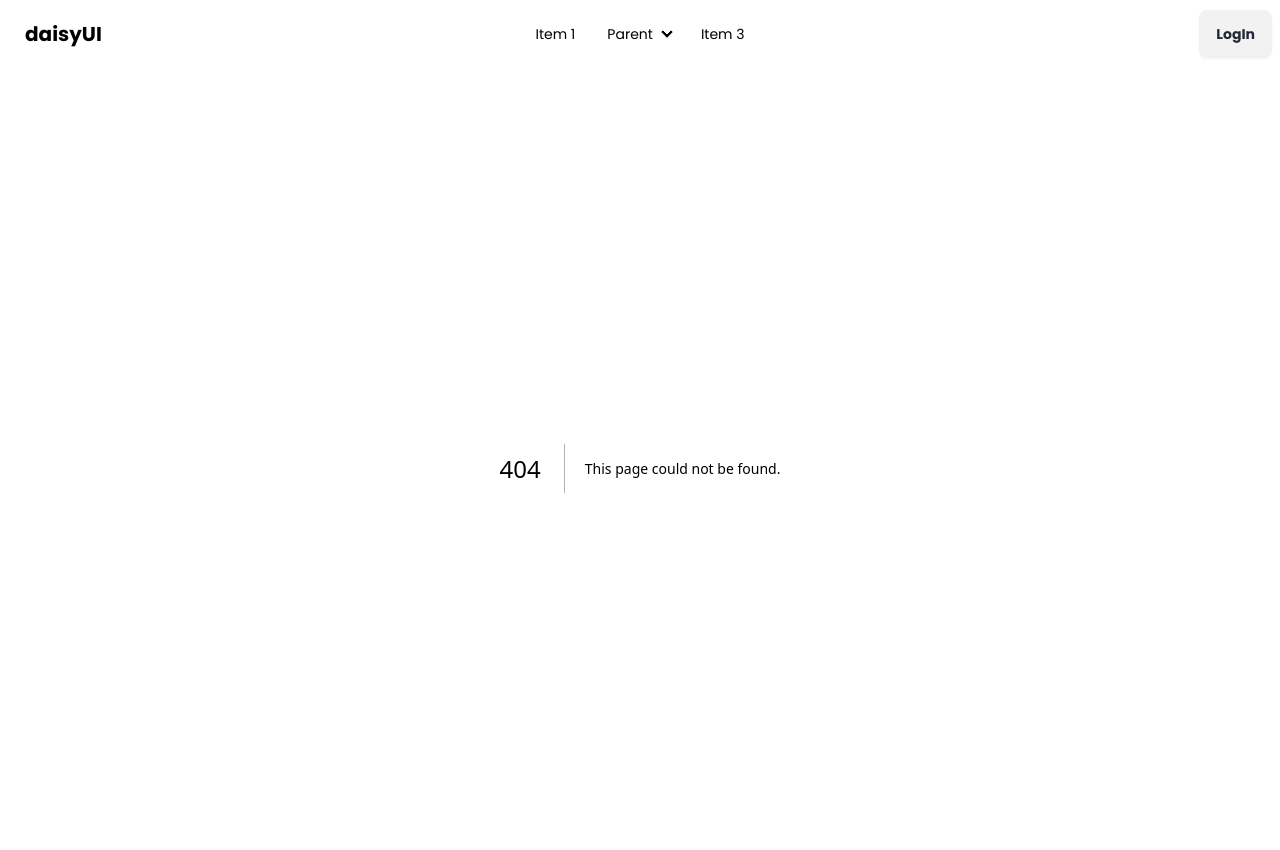
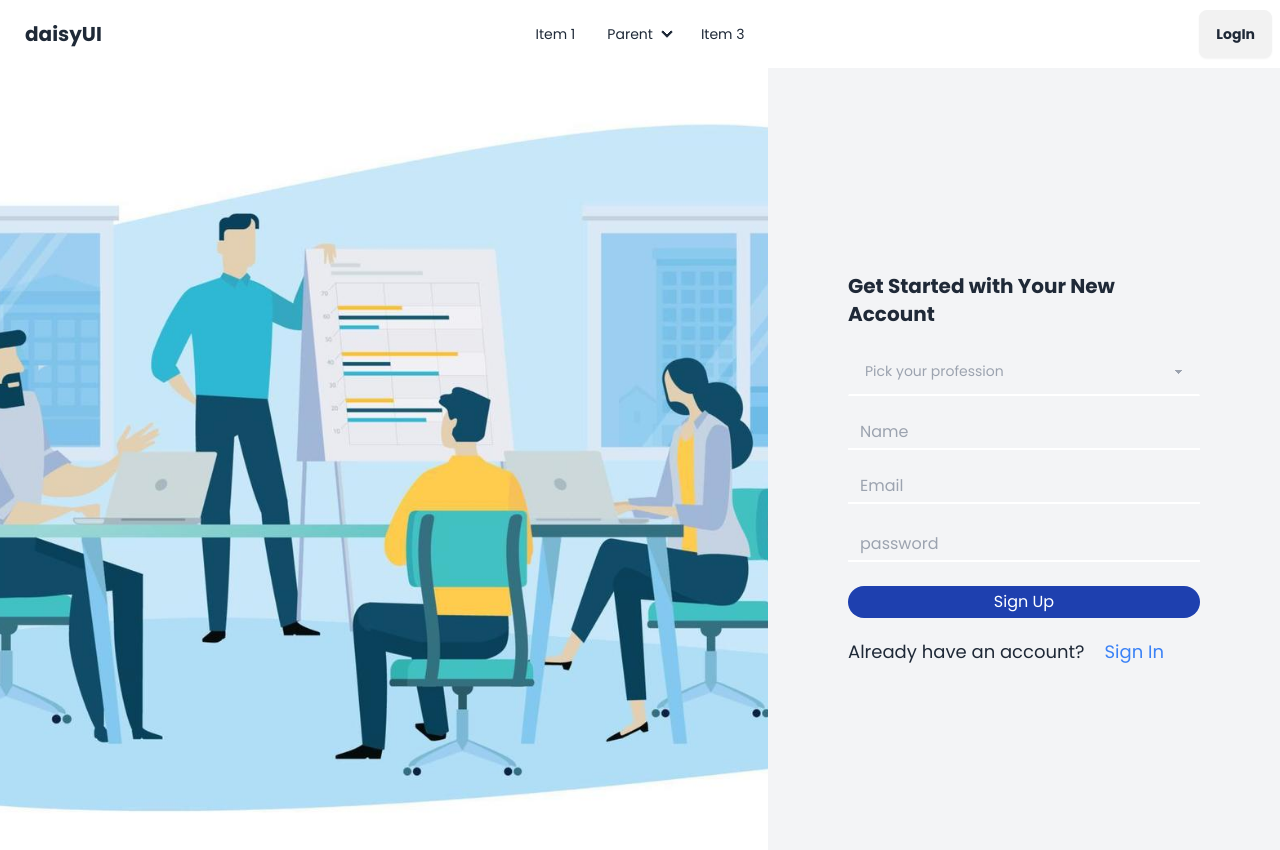
Before and after one commit to MILON-2377/online-learning-plateform, a Next.js app: page /signup in a window 1280 px wide. Before the commit this address had no page. Shown: the top 850 px of the page. Built offline with nearby package versions, Linux system fonts and the light colour scheme.

Commit message:
sing up page added

```diff
--- a/src/app/login/page.jsx
+++ b/src/app/login/page.jsx
@@ -5,46 +5,96 @@ import { FaFacebookF } from "react-icons/fa";
 import { FaGoogle } from "react-icons/fa6";
 
 export default function LogIn() {
-  const { register } = useForm();
+  const {
+    register,
+    handleSubmit,
+    reset,
+    formState: { errors },
+  } = useForm();
+
+  const onSubmit = (data) => {};
 
   return (
     <div className="flex flex-col items-center bg-gray-200 h-screen w-full justify-center">
-      <form className="flex lg:w-[50%] gap-6  justify-between p-10 ">
+      <form
+        onSubmit={handleSubmit(onSubmit)}
+        className="flex lg:w-[50%] gap-6  justify-between p-10 "
+      >
         <div className="flex flex-col w-full gap-5">
           <label>
-            <span className="text-xl font-bold ">LogIn with email and password</span>
+            <span className="text-xl font-bold ">
+              LogIn with email and password
+            </span>
           </label>
           <label className="flex flex-col gap-1">
             <input
               className="px-3 py-1 placeholder:text-white focus:outline-none bg-transparent border-white border-b-2"
               placeholder="Email"
-              {...register("email", { required: "email is required" })}
+              {...register("email", {
+                required: "Required",
+                pattern: {
+                  value: /^[A-Z0-9._%+-]+@[A-Z0-9.-]+\.[A-Z]{2,}$/i,
+                  message: "invalid email address",
+                },
+              })}
               type="email"
             />
+            <span className="text-red-500 text-sm">
+              {errors.email && `${errors.email.message}`}
+            </span>
           </label>
           <label className="flex flex-col gap-1">
             <input
               className="px-3 py-1 placeholder:text-white focus:outline-none bg-transparent border-white border-b-2"
               placeholder="password"
-              {...register("password", { required: "password is required" })}
+              {...register("password", {
+                required: "Password is required",
+                pattern: {
+                  value:
+                    /^(?=.*[A-Z])(?=.*\d)(?=.*[@$!%*?&])[A-Za-z\d@$!%*?&]{8,}$/,
+                  message:
+                    "Password must be at least 8 characters long, include an uppercase letter, a number, and a special character",
+                },
+              })}
               type="password"
             />
+            <span className="text-red-500 text-sm ">
+              {errors.email && `${errors.password.message}`}
+            </span>
           </label>
+
           <button className="px-3 py-1  bg-blue-800 border-none text-white hover:text-white hover:bg-blue-500 rounded-full w-full">
             LogIn
           </button>
         </div>
-        <div className="divider w-1 divider-horizontal text-blue-600 ">OR</div>
+        {/* divider */}
+        <div class="flex flex-col w-5 items-center">
+          <div className="w-[2px] h-full bg-white "></div>
+          <span>or</span>
+          <div className="w-[2px] h-full bg-white "></div>
+        </div>
+
         <div className="flex flex-col  w-full gap-4">
-          <h1 className="text-xl font-bold">Social logIn </h1>
+          <h1 className="text-xl font-bold">LogIn with Social </h1>
           <button className="px-4 py-1 border flex items-center gap-2  border-white text-blue-700 hover:bg-gray-300 hover:text-blue-900 rounded-full w-full ">
-          <FaGoogle />
+            <FaGoogle />
             <span>Google</span>
           </button>
           <button className="px-4 flex items-center gap-2 py-1 border  border-white text-blue-700 hover:bg-gray-300 hover:text-blue-900 rounded-full w-full ">
-          <FaFacebookF />
+            <FaFacebookF />
             <span>Facebook</span>
           </button>
+
+          {/* sign page link */}
+          <p className="flex items-center justify-between">
+            <span className="text-[18px] ">Do not have an account?</span>
+            <a
+              href="/signup"
+              className="text-[18px] text-blue-500 hover:underline "
+            >
+              SignUp
+            </a>
+          </p>
         </div>
       </form>
     </div>
--- /dev/null
+++ b/src/app/signup/page.jsx
@@ -0,0 +1,108 @@
+"use client";
+import Image from "next/image";
+import React from "react";
+import { useForm } from "react-hook-form";
+import signUpImg from "../../../public/signup2.jpg";
+
+export default function SignUp() {
+  const {
+    register,
+    handleSubmit,
+    reset,
+    formState: { errors },
+  } = useForm();
+
+  const onSubmit = (data) => {};
+
+  return (
+    <div className="bg-gray-100 w-full h-screen flex items-center justify-center  ">
+      <div className="flex-1 h-screen">
+        <Image
+          className="w-full h-full object-cover "
+          src={signUpImg}
+          alt="signup image"
+        />
+      </div>
+      <form className=" p-5 md:p-10 lg:p-20 w-[95%] md:w-[60%] lg:w-[40%] ">
+        <div className="flex flex-col w-full gap-5">
+          <label>
+            <span className="text-xl font-bold ">Get Started with Your New Account</span>
+          </label>
+
+          <select
+            {...register("Profession", { required: true })}
+            className="select w-full bg-transparent text-gray-400 border-b-[2px] focus:outline-none focus:border-none border-b-white rounded-none "
+          >
+            <option disabled selected value="">
+              Pick your profession
+            </option>
+            <option>Student</option>
+            <option>Teacher</option>
+          </select>
+
+          <label className="flex flex-col gap-1">
+            <input
+              className="px-3 py-1 placeholder:text-gray-400 focus:outline-none bg-transparent border-white border-b-2"
+              placeholder="Name"
+              {...register("fullName", {
+                required: "Required",
+              })}
+              type="text"
+            />
+          </label>
+          <label className="flex flex-col gap-1">
+            <input
+              className="px-3 py-1 placeholder:text-gray-400 focus:outline-none bg-transparent border-white border-b-2"
+              placeholder="Email"
+              {...register("email", {
+                required: "Required",
+                pattern: {
+                  value: /^[A-Z0-9._%+-]+@[A-Z0-9.-]+\.[A-Z]{2,}$/i,
+                  message: "invalid email address",
+                },
+              })}
+              type="email"
+            />
+            <span className="text-red-500 text-sm">
+              {errors.email && `${errors.email.message}`}
+            </span>
+          </label>
+          <label className="flex flex-col gap-1">
+            <input
+              className="px-3 py-1 placeholder:text-gray-400 focus:outline-none bg-transparent border-white border-b-2"
+              placeholder="password"
+              {...register("password", {
+                required: "Password is required",
+                pattern: {
+                  value:
+                    /^(?=.*[A-Z])(?=.*\d)(?=.*[@$!%*?&])[A-Za-z\d@$!%*?&]{8,}$/,
+                  message:
+                    "Password must be at least 8 characters long, include an uppercase letter, a number, and a special character",
+                },
+              })}
+              type="password"
+            />
+            <span className="text-red-500 text-sm ">
+              {errors.email && `${errors.password.message}`}
+            </span>
+          </label>
+
+          <button className="px-3 py-1  bg-blue-800 border-none text-white hover:text-white hover:bg-blue-500 rounded-full w-full">
+            Sign Up
+          </button>
+        </div>
+
+        {/* sign page link */}
+        <p className="mt-5 flex items-center gap-5">
+          <span className="text-[18px] ">Already have an account?</span>
+          <a
+            href="/signup"
+            className="text-[18px] text-blue-500 hover:underline "
+          >
+            Sign In
+          </a>
+        </p>
+      </form>
+    </div>
+  );
+}
```
Also changed, not shown: public/signup.jpg (added), public/signup2.jpg (added).
